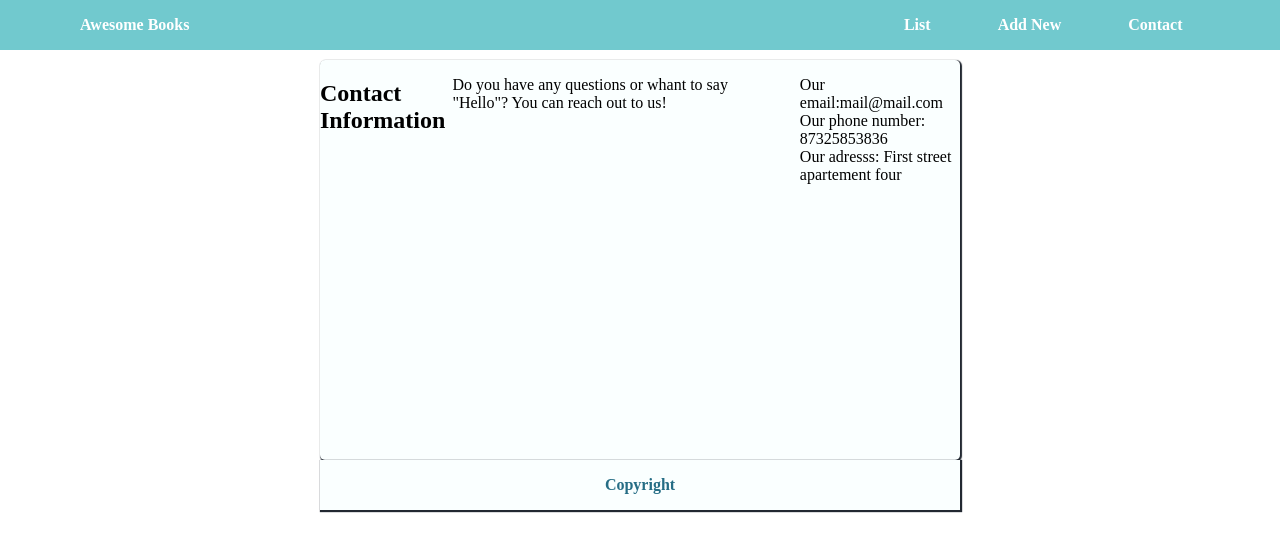
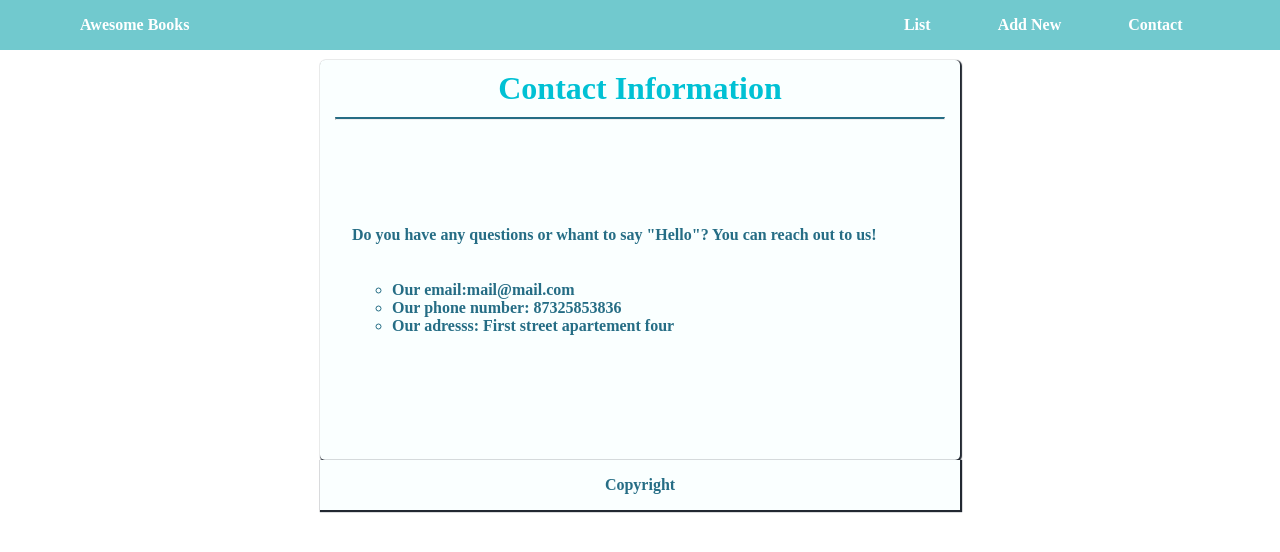
Before and after one commit to jellywiz/Awesome-Books, a website: page index.html in a window 1280 px wide. Both pictures are taken after a click on the link "Contact". Drawn offline with Linux system fonts and the light colour scheme.

Commit message:
Finish styling contact-section

```diff
--- a/index.html
+++ b/index.html
@@ -45,7 +45,8 @@
             </form>
         </section>
         <section class="contact-section page-sections">
-            <h2> Contact Information</h2>
+            <h2 class="header"> Contact Information</h2> <hr>
+            <div class="contact-section-wrapper">
                 <p>
                     Do you have any questions or whant to say "Hello"?
                     <span>You can reach out to us!</span>
@@ -61,6 +62,7 @@
                         Our adresss: First street apartement four
                     </li>
                 </ul>
+            </div>
         </section>
         <footer>
             <p>Copyright</p>
--- a/styles.css
+++ b/styles.css
@@ -193,6 +193,21 @@ footer p {
   transition: scale 0.5s, color 0.5s, font-weight 0.5s, background-color 0.5s;
 }
 
+.contact-section li {
+  list-style: circle;
+}
+
+.contact-section-wrapper {
+  display: flex;
+  flex-direction: column;
+  width: 90%;
+  gap: 5px;
+  margin: 5em auto 0;
+  padding: 10px;
+  color: #256d85;
+  font-weight: 550;
+}
+
 .add-book-section {
   display: none;
 }
@@ -206,5 +221,5 @@ footer p {
 }
 
 .contact-section.active {
-  display: flex;
+  display: block;
 }
```
Lines whose indentation alone changed are shown as unchanged.
